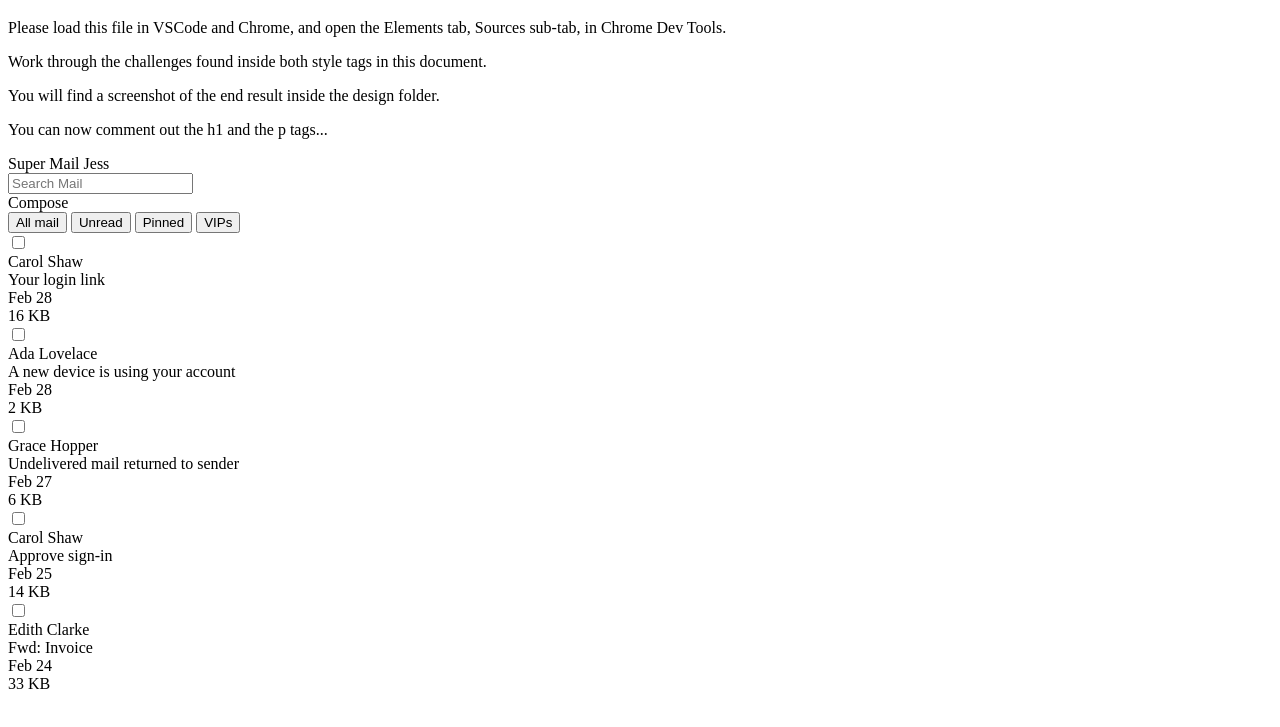
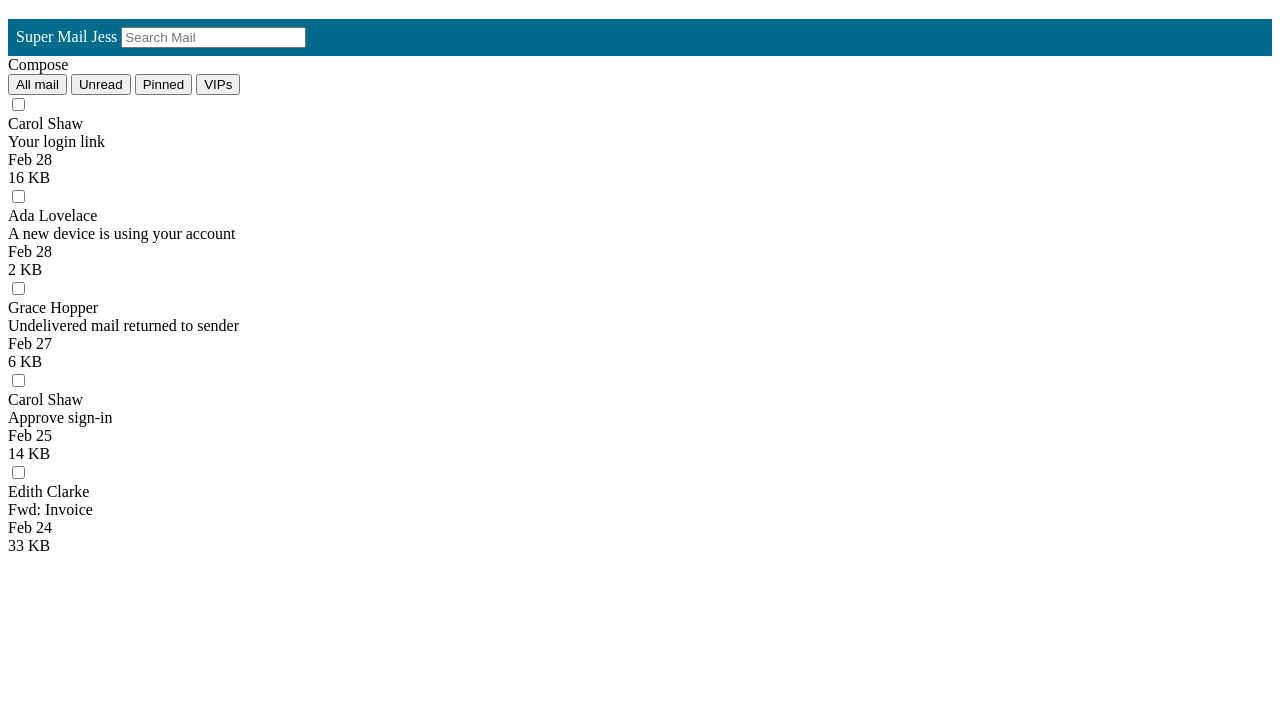
Before and after one commit to bloominstituteoftechnology/module-project-html-and-css-ii-bista91, a plain HTML site: page index.html in a window 1280 px wide. Shown: the part 61-788 px from the top of the page. Drawn offline with Linux system fonts and the light colour scheme.

Commit message:
WIP HTML & CSS

```diff
--- a/index.html
+++ b/index.html
@@ -11,14 +11,25 @@
     /* 👉 Task 2- Target the body element.
     Apply a font family of Arial to the body element.
     The font property is inherited by descendant (nested) elements. */
-
+    .body{
+      font-family: Arial, Helvetica, sans-serif;
+    }
     /* 👉 Task 3- Target the element with id headerTop.
     Apply white color to the text, some padding using px or rem units, and a dark background color. */
+    #headerTop {
+      background-color: rgb(0, 107, 139);
+      color: white;
+      padding: 0.5rem ;
+
+    }
+
 
     /* 👉 Task 4- Target the divs that are directly nested underneath the id headerTop.
     Make them display as inline block, instead of block.
     This will make them render on the same line. */
-
+    .inline-container{
+      display: inline-block;
+    }
     /* 👉 Task 5- Target the spans that are nested inside the id headerTop.
     Make them have some margin on the right.
     This will prevent the spans from crashing against one another. */
@@ -69,19 +80,16 @@
 <body>
   <div id="instructions">
     <h1>HTML & CSS II</h1>
-    <p>Please load this file in VSCode and Chrome, and open the Elements tab, Sources sub-tab, in Chrome Dev Tools.</p>
-    <p>Work through the challenges found inside both style tags in this document.</p>
-    <p>You will find a screenshot of the end result inside the design folder.</p>
-    <p>You can now comment out the h1 and the p tags...</p>
+
   </div>
   <div>
     <header>
       <div id="headerTop">
-        <div>
+        <div class="inline-container">
           <span>Super Mail</span>
           <span>Jess</span>
         </div>
-        <div>
+        <div class="inline-container">
           <input type="text" placeholder="Search Mail" />
         </div>
       </div>
```
